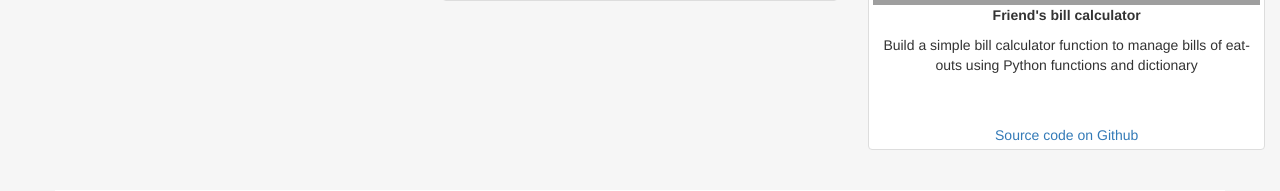
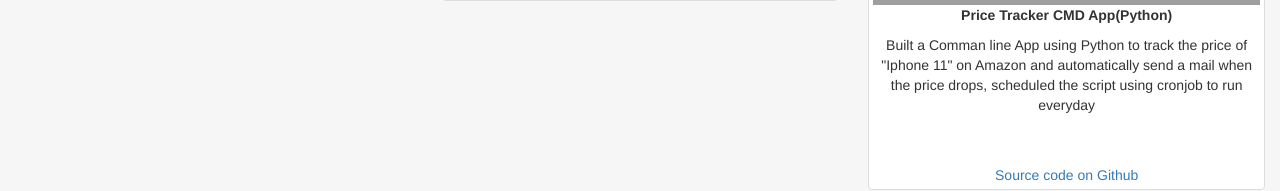
Before and after one commit to farhank1221/Profile1, a plain HTML site: page index.html in a window 1280 px wide. Shown: the part 2345-2536 px from the top of the page. Drawn offline with nearby package versions, Linux system fonts and the light colour scheme; grey boxes are pictures that could not be loaded.

Commit message:
Project changed

```diff
--- a/index.html
+++ b/index.html
@@ -182,8 +182,8 @@
     <div class="col-sm-4">
       <div class="thumbnail">
         <img src="https://gtmetrix.com/reports/lycr2rfoqnraovyzbztxoa-on.drv.tw/AbwNVcIp/pagespeed/new_af5f87e39b2ff3c52ff13ac5b45e609f.png" alt="Paris" width="400" height="300">
-        <p><strong>Friend's bill calculator</strong></p>
-        <p>Build a simple bill calculator function to manage bills of eat-outs using Python functions and dictionary</p><br><br><a target="_blank" href="https://github.com/farhank1221/Friend-s-bill-calaculator">Source code on Github</a>
+        <p><strong>Price Tracker CMD App(Python)</strong></p>
+        <p>Built a Comman line App using Python to track the price of "Iphone 11" on Amazon and automatically send a mail when the price drops, scheduled the script using cronjob to run everyday </p><br><br><a target="_blank" href="https://github.com/farhank1221/Friend-s-bill-calaculator">Source code on Github</a>
       </div>
     </div>
   </div><br>
```
